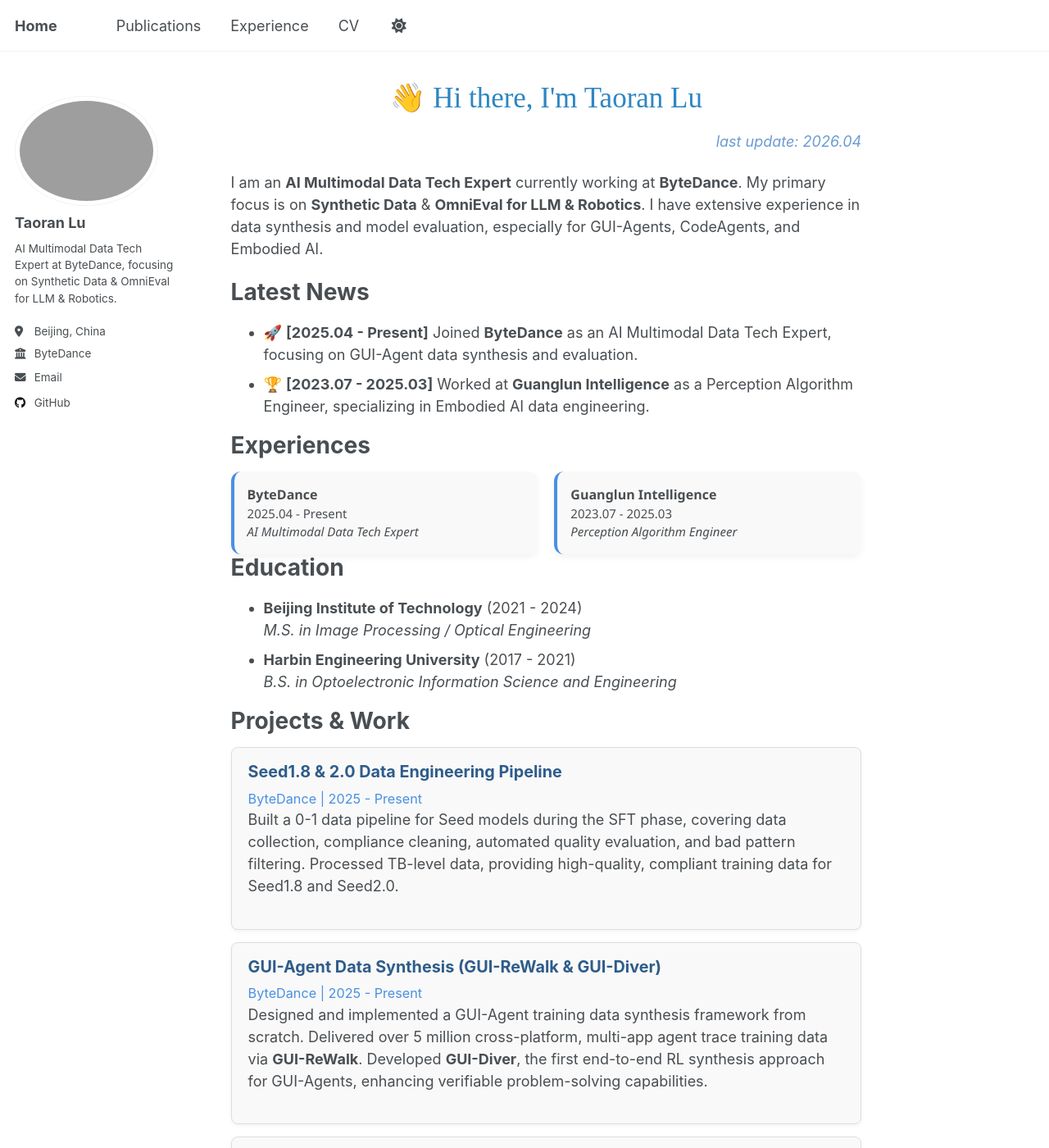
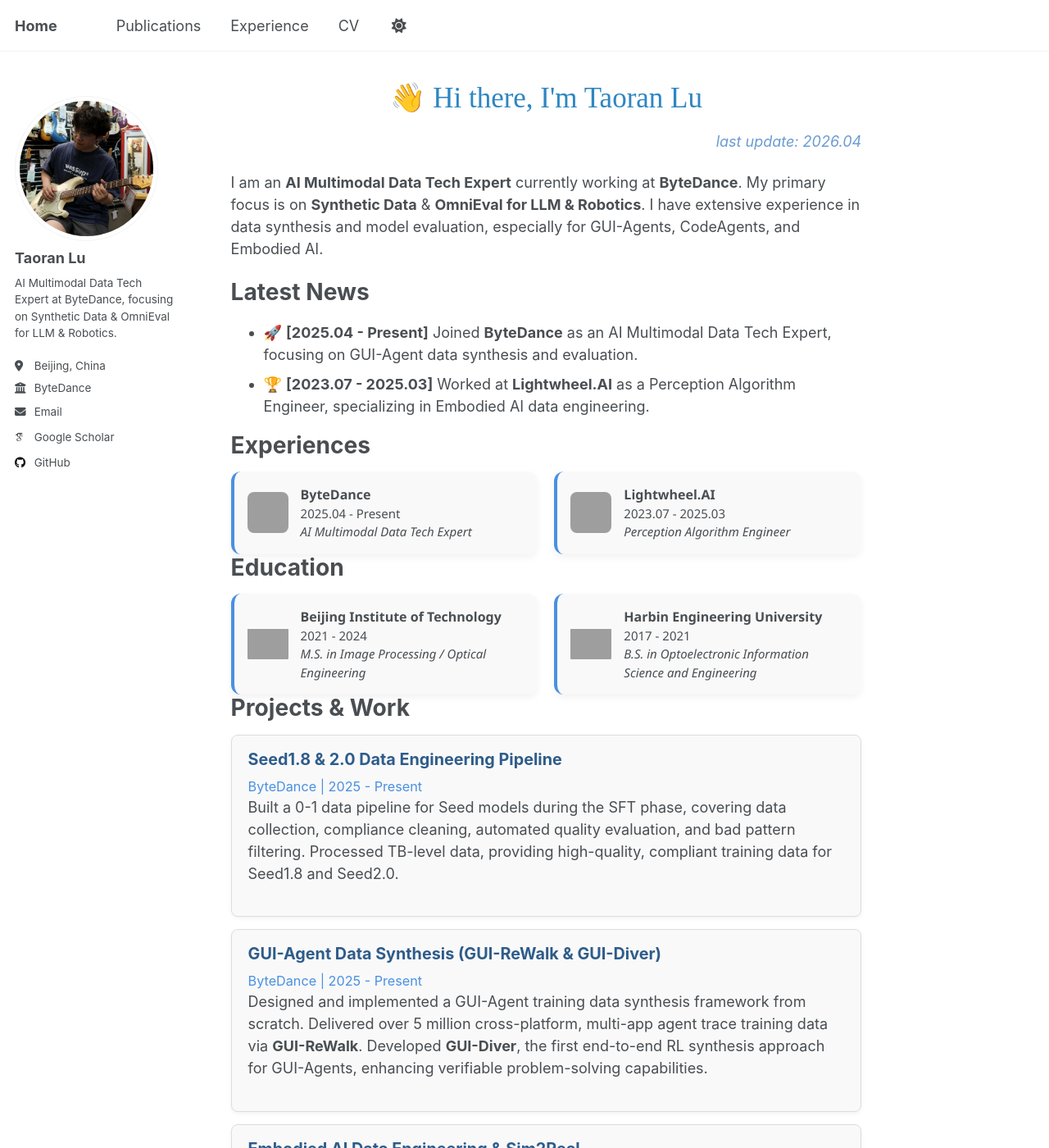
Before and after one commit to Colourent/Colourent.github.io, a Jekyll site: the page built from _pages/about.md, in a window 1280 px wide and 1400 px high. Shown: the whole window at 82% size. Built offline with Jekyll 4.4.1, drawn with Linux system fonts in a browser that asks for light colours; some web fonts are replaced; a script that is not in the unit is left out; some of the changed text lies outside the part shown; grey boxes are pictures that could not be loaded.

Commit message:
Update Google Scholar, Lightwheel.AI logos, and add paper links

```diff
--- a/_config.yml
+++ b/_config.yml
@@ -22,7 +22,7 @@ repository               : "Colourent.github.io"
 #               Additional customization can be done by editing /_includes/author-profile.html
 author:
   # Biographic information
-  avatar           : ""
+  avatar           : "avatar.png"
   name             : "Taoran Lu"
   pronouns         : # example: "she/her"
   bio              : "AI Multimodal Data Tech Expert at ByteDance, focusing on Synthetic Data & OmniEval for LLM & Robotics."
@@ -34,7 +34,7 @@ author:
   # Academic websites
   academia         : # URL
   arxiv            : # URL - Update with the correct link to your profile
-  googlescholar    : #"https://scholar.google.com/citations?user=PS_CX0AAAAAJ"
+  googlescholar    : "https://scholar.google.com/citations?user=92Sklr0AAAAJ&hl=en"
   inspire-hep      : # URL
   impactstory      : # URL
   orcid            : #"http://orcid.org/yourorcidurl"
--- a/_pages/about.md
+++ b/_pages/about.md
@@ -20,6 +20,13 @@ redirect_from:
     }
     .experience-card:hover {
         box-shadow: 0 8px 16px rgba(0, 0, 0, 0.1);
+    }
+    .experience-logo {
+        width: 50px;
+        height: 50px;
+        margin-right: 15px;
+        border-radius: 8px;
+        object-fit: contain;
     }
     .experience-info {
         font-size: 15px;
@@ -78,12 +85,13 @@ I am an **AI Multimodal Data Tech Expert** currently working at **ByteDance**. M
 Latest News
 ======
 - 🚀 **[2025.04 - Present]** Joined **ByteDance** as an AI Multimodal Data Tech Expert, focusing on GUI-Agent data synthesis and evaluation.
-- 🏆 **[2023.07 - 2025.03]** Worked at **Guanglun Intelligence** as a Perception Algorithm Engineer, specializing in Embodied AI data engineering.
+- 🏆 **[2023.07 - 2025.03]** Worked at **Lightwheel.AI** as a Perception Algorithm Engineer, specializing in Embodied AI data engineering.
 
 Experiences
 ======
 <div class="experience-container">
   <div class="experience-card">
+      <img src="https://avatars.githubusercontent.com/u/4158466?v=4" alt="ByteDance" class="experience-logo">
       <div class="experience-info">
           <strong>ByteDance</strong><br>
           2025.04 - Present<br>
@@ -92,8 +100,9 @@ Experiences
   </div>
 
   <div class="experience-card">
+      <img src="https://avatars.githubusercontent.com/u/144707255?v=4" alt="Lightwheel.AI" class="experience-logo">
       <div class="experience-info">
-          <strong>Guanglun Intelligence</strong><br>
+          <strong>Lightwheel.AI</strong><br>
           2023.07 - 2025.03<br>
           <em>Perception Algorithm Engineer</em>
       </div>
@@ -102,10 +111,25 @@ Experiences
 
 Education
 ======
-- **Beijing Institute of Technology** (2021 - 2024)<br>
-  *M.S. in Image Processing / Optical Engineering*
-- **Harbin Engineering University** (2017 - 2021)<br>
-  *B.S. in Optoelectronic Information Science and Engineering*
+<div class="experience-container">
+  <div class="experience-card">
+      <img src="https://upload.wikimedia.org/wikipedia/en/thumb/0/07/Beijing_Institute_of_Technology_logo.svg/512px-Beijing_Institute_of_Technology_logo.svg.png" alt="BIT" class="experience-logo">
+      <div class="experience-info">
+          <strong>Beijing Institute of Technology</strong><br>
+          2021 - 2024<br>
+          <em>M.S. in Image Processing / Optical Engineering</em>
+      </div>
+  </div>
+
+  <div class="experience-card">
+      <img src="https://upload.wikimedia.org/wikipedia/en/thumb/b/b6/Harbin_Engineering_University_logo.svg/512px-Harbin_Engineering_University_logo.svg.png" alt="HEU" class="experience-logo">
+      <div class="experience-info">
+          <strong>Harbin Engineering University</strong><br>
+          2017 - 2021<br>
+          <em>B.S. in Optoelectronic Information Science and Engineering</em>
+      </div>
+  </div>
+</div>
 
 Projects & Work
 ======
@@ -123,18 +147,18 @@ Projects & Work
 
 <div class="project-item">
 <div class="project-title">Embodied AI Data Engineering & Sim2Real</div>
-<div class="project-meta">Guanglun Intelligence | 2023 - 2025</div>
+<div class="project-meta">Lightwheel.AI | 2023 - 2025</div>
 <p>Built automated attribute inspection pipelines for synthetic assets (e.g., collision boxes, USD formats, physical attributes). Explored Co-Training with Real Data + Synthetic Data, significantly improving model performance by reducing the Sim2Real gap using 3DGS rendering.</p>
 </div>
 
 Publications & Technical Reports
 ======
-- 📄 **Seed1.8 Model Card**: Towards Generalized Real-World Agency
-- 📄 **UI-TARS-2 Technical Report**: Advancing GUI Agent with Multi-Turn Reinforcement Learning
-- 📄 **GUI-ReWalk**: Massive Data Generation for GUI Agent via Stochastic Exploration and Intent-Aware Reasoning
-- 📄 **GUI-Diver**: Towards Verifiable Synthetic Experience for GUI-Agent Reinforcement Learning
+- 📄 **[Seed1.8 Model Card: Towards Generalized Real-World Agency](https://arxiv.org/abs/2603.20633)**
+- 📄 **[UI-TARS-2 Technical Report: Advancing GUI Agent with Multi-Turn Reinforcement Learning](https://arxiv.org/abs/2509.02544)**
+- 📄 **[GUI-ReWalk: Massive Data Generation for GUI Agent via Stochastic Exploration and Intent-Aware Reasoning](https://openreview.net/pdf?id=a73156ee9b52468fef398bc6dfd28bfdd3eef75f)**
+- 📄 **GUI-Diver: Towards Verifiable Synthetic Experience for GUI-Agent Reinforcement Learning**
 
 Open Source Contributions
 ======
-- 💻 **UI-TARS** & **UI-TARS-Desktop**
-- 💻 **GUI-ReWalk**
+- 💻 **[UI-TARS](https://github.com/bytedance/ui-tars)** & **UI-TARS-Desktop**
+- 💻 **[GUI-ReWalk](https://github.com/bytedance/GUI-ReWalk)**
```
Also changed, not shown: _pages/cv.md (+9 -9 lines), _pages/experience.md (+2 -2 lines), _pages/publications.md (+4 -4 lines), images/avatar.png (added).
